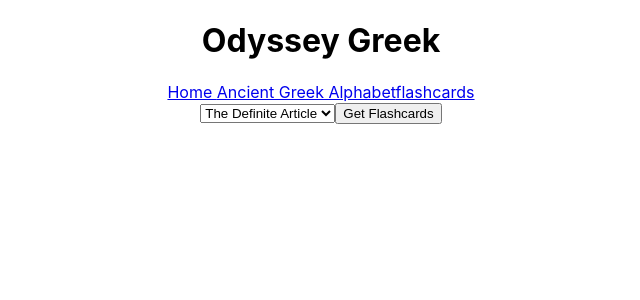
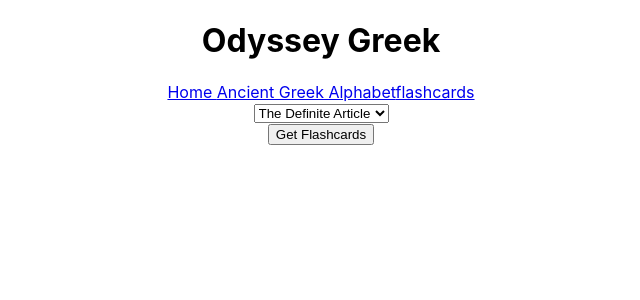
Before and after one commit to seangrant118/odyssey-greek, a React (Create React App) app: page /flashcards in a window 1280 px wide. Shown: the top 300 px of the page, without its empty margins (319-959 px from the left). Built offline with nearby package versions, Linux system fonts and the light colour scheme.

Commit message:
flashcard deck comp

```diff
--- a/src/components/Flashcards.js
+++ b/src/components/Flashcards.js
@@ -1,6 +1,7 @@
 import React from "react";
 import THE from "../grammer/DefiniteArticle";
-import IAm from '../grammer/IAm'
+import IAm from '../grammer/IAm';
+import FlashcardsDeck from './FlashcardsDeck';
 
 class Flashcards extends React.Component {
   state = {
@@ -23,30 +24,11 @@ class Flashcards extends React.Component {
   render() {
     return (
       <div>
-        <select value={this.state.topic} onChange={this.onTopicChange}>
-          <option value="Definite Article">The Definite Article</option>
-          <option value="I Am">I Am</option>
-        </select>
+        <FlashcardsDeck topic={this.state.topic} onTopicChange={this.onTopicChange}/>
         <button onClick={this.getFlashcards}>Get Flashcards</button>
       </div>
     );
   }
 }
 
-// const Flashcards = () => (
-//   <div>
-//     {THE.map(the => {
-//       return (
-//         <div>
-//           <p>{the.word}</p>
-//           <p>{the.case}</p>
-//           <p>{the.gender}</p>
-//           <p>{the.person}</p>
-//           <br></br>
-//         </div>
-//       );
-//     })}
-//   </div>
-// );
-
 export default Flashcards;
```
